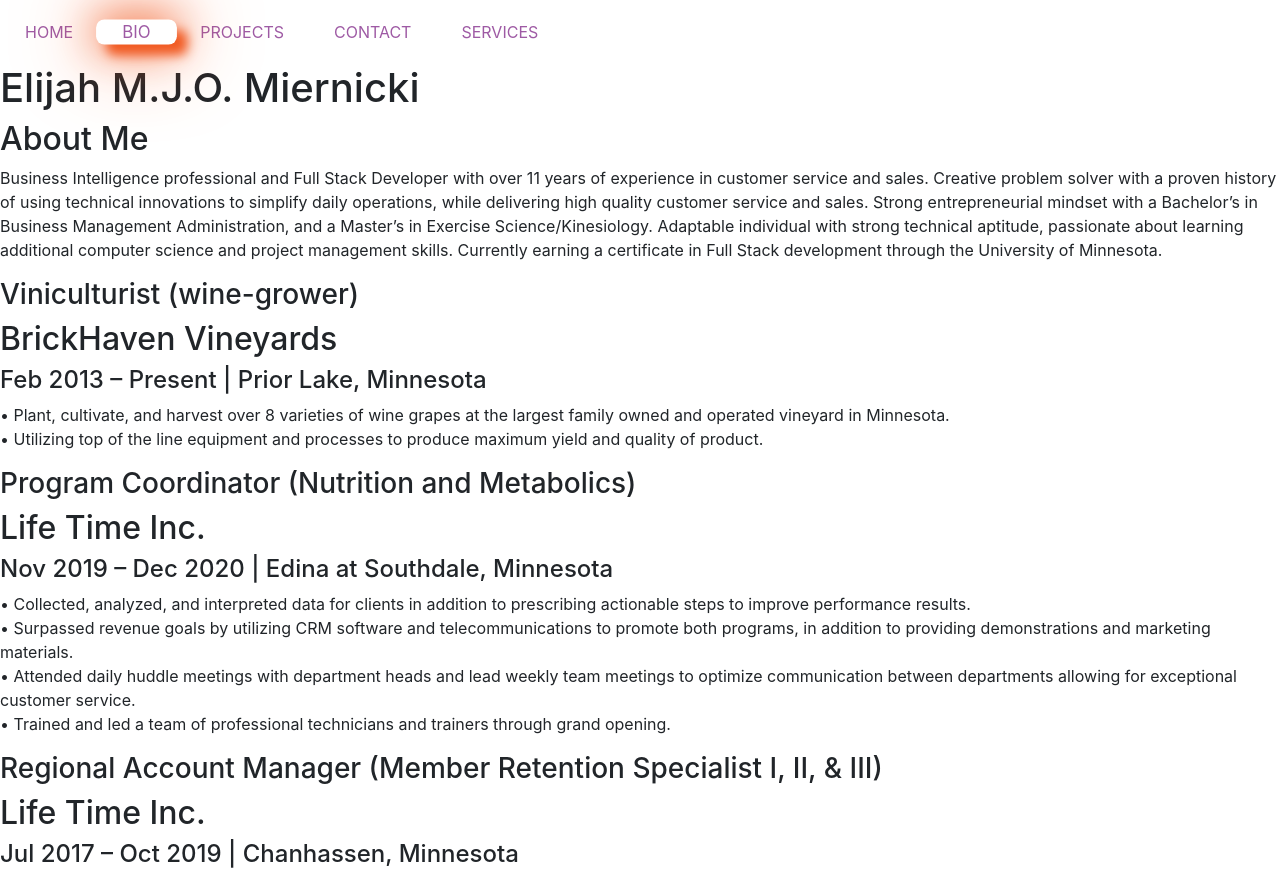
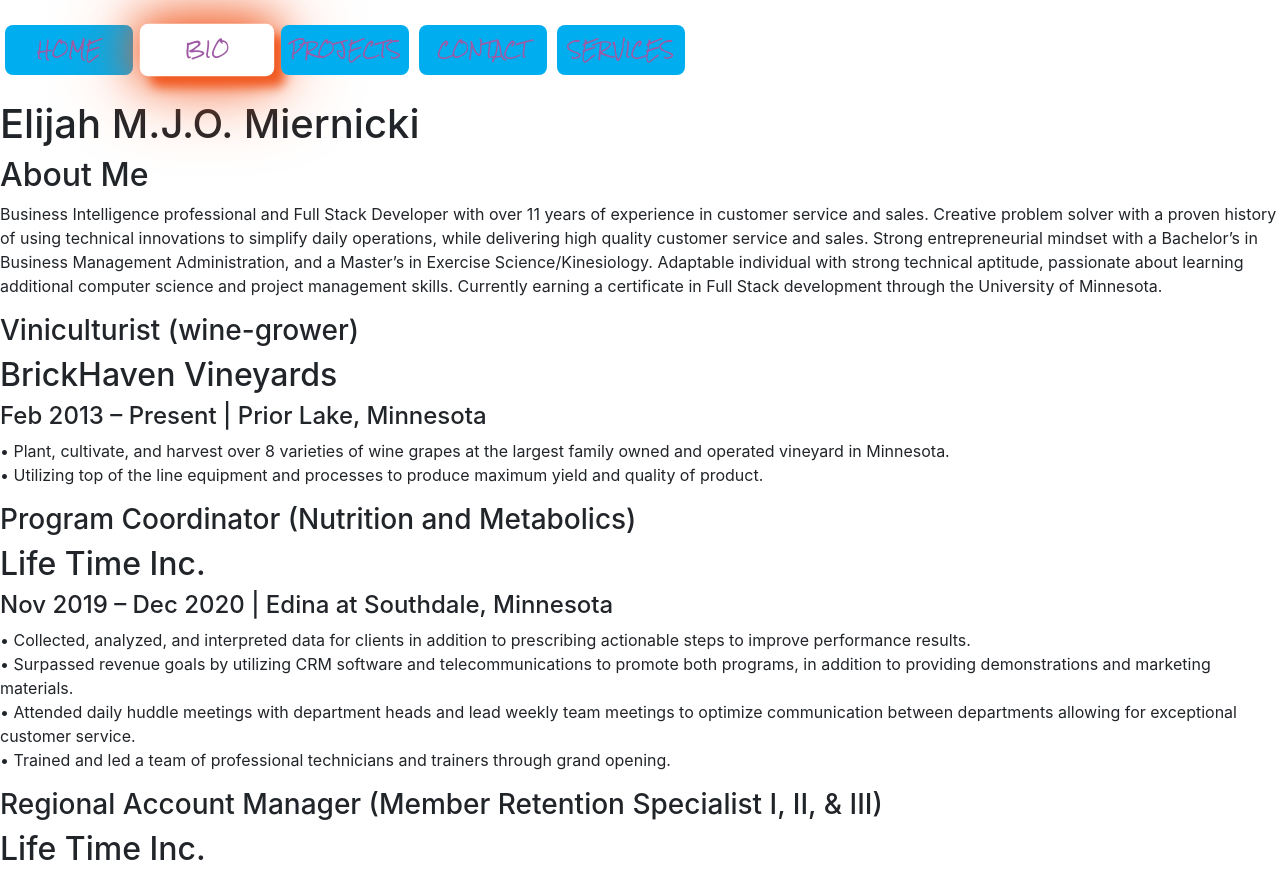
Before and after one commit to MiernickiElijah/Swashbuckler, a website: page bio.html in a window 1280 px wide. Shown: the top 872 px of the page. Drawn offline with nearby package versions, Linux system fonts and the light colour scheme.

Commit message:
keep NAV bar the same across HTMLs

```diff
--- a/assets/stylesheet.css
+++ b/assets/stylesheet.css
@@ -65,6 +65,24 @@
   overflow: hidden;
   width: 8rem;
   animation: type 3s steps(60, end);
+}
+
+.stay{
+  visibility: visible;
+  background-color: var(--bloop);
+  border: var(--secondary);
+  font-family:'Rock Salt', cursive;
+  border-width: 5px;
+  border-radius: 8px;
+  justify-content: center;
+  align-items: center;
+  position: sticky;
+  transition-timing-function: ease-in-out;
+  transition-duration: 1s;
+  display: flex;
+  padding: 5px;
+  margin: 5px;
+  width: 8rem;
 }
 
 @keyframes type{
--- a/bio.html
+++ b/bio.html
@@ -22,11 +22,11 @@
     <!--NAV BAR-->
     <nav id="navbar">
         <ul id="navs">
-            <li class="delay1 tab" id="fast"><a href="../Swashbuckler/index.html">HOME</a></li>
-            <li class="delay2 tab active" id="fast"><a href="../Swashbuckler/bio.html">BIO</a></li>
-            <li class="delay3 tab" id="fast"><a href="../Swashbuckler/projects.html">PROJECTS</a></li>
-            <li class="delay4 tab" id="fast"><a href="../Swashbuckler/contact.html">CONTACT</a></li>
-            <li class="delay5 tab" id="fast"><a href="../Swashbuckler/services.html">SERVICES</a></li>
+            <li class="delay1 tab stay" id="fast"><a href="../Swashbuckler/index.html">HOME</a></li>
+            <li class="delay2 tab stay active" id="fast"><a href="../Swashbuckler/bio.html">BIO</a></li>
+            <li class="delay3 tab stay" id="fast"><a href="../Swashbuckler/projects.html">PROJECTS</a></li>
+            <li class="delay4 tab stay" id="fast"><a href="../Swashbuckler/contact.html">CONTACT</a></li>
+            <li class="delay5 tab stay" id="fast"><a href="../Swashbuckler/services.html">SERVICES</a></li>
         </ul>
     </nav>
 
```
Also changed, not shown: contact.html (+5 -5 lines), projects.html (+5 -5 lines), services.html (+5 -5 lines).
